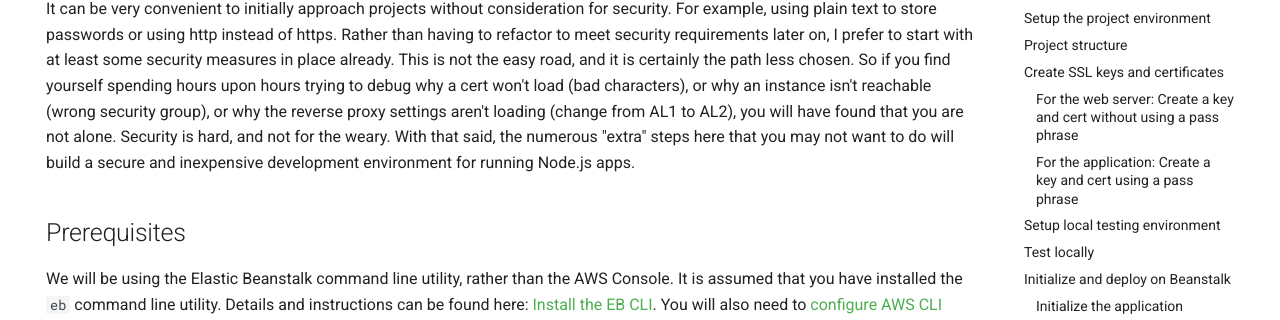
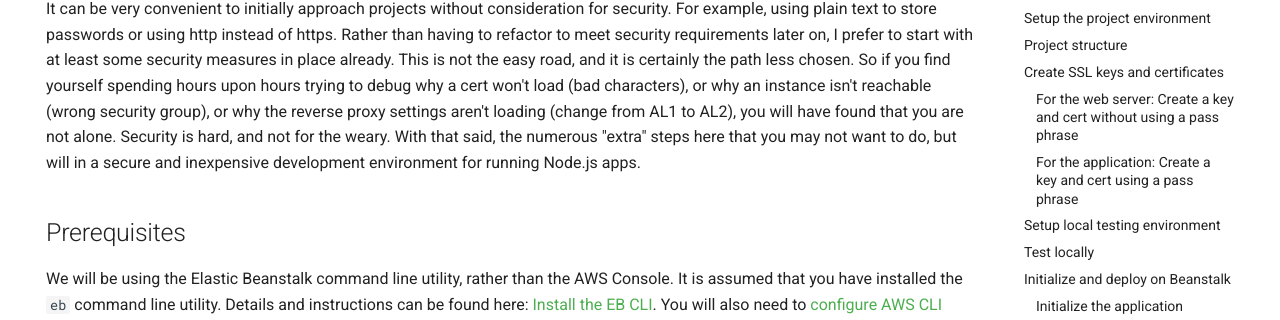
Before and after one commit to veloduff/deploy-secure-nodejs-env, an MkDocs documentation site: the page built from docs/index.md, in a window 1280 px wide and 900 px high, scrolled down 327 px. Shown: the part 261-581 px from the top of the window. Built offline with MkDocs 1.6.1 and Material for MkDocs 9.7.7, drawn with Linux system fonts in a browser that asks for light colours; comment, search, counter and statistics services are not loaded.

Commit message:
updating docs

```diff
--- a/docs/index.md
+++ b/docs/index.md
@@ -14,7 +14,7 @@ In addition to this guide, I have created a README on the GitHub repo that perfo
 
 ## Security in mind
 
-It can be very convenient to initially approach projects without consideration for security. For example, using plain text to store passwords or using http instead of https. Rather than having to refactor to meet security requirements later on, I prefer to start with at least some security measures in place already. This is not the easy road, and it is certainly the path less chosen. So if you find yourself spending hours upon hours trying to debug why a cert won't load (bad characters), or why an instance isn't reachable (wrong security group), or why the reverse proxy settings aren't loading (change from AL1 to AL2), you will have found that you are not alone. Security is hard, and not for the weary. With that said, the numerous "extra" steps here that you may not want to do will build a secure and inexpensive development environment for running Node.js apps.
+It can be very convenient to initially approach projects without consideration for security. For example, using plain text to store passwords or using http instead of https. Rather than having to refactor to meet security requirements later on, I prefer to start with at least some security measures in place already. This is not the easy road, and it is certainly the path less chosen. So if you find yourself spending hours upon hours trying to debug why a cert won't load (bad characters), or why an instance isn't reachable (wrong security group), or why the reverse proxy settings aren't loading (change from AL1 to AL2), you will have found that you are not alone. Security is hard, and not for the weary. With that said, the numerous "extra" steps here that you may not want to do, but will in a secure and inexpensive development environment for running Node.js apps.
 
 ## Prerequisites
 
```
